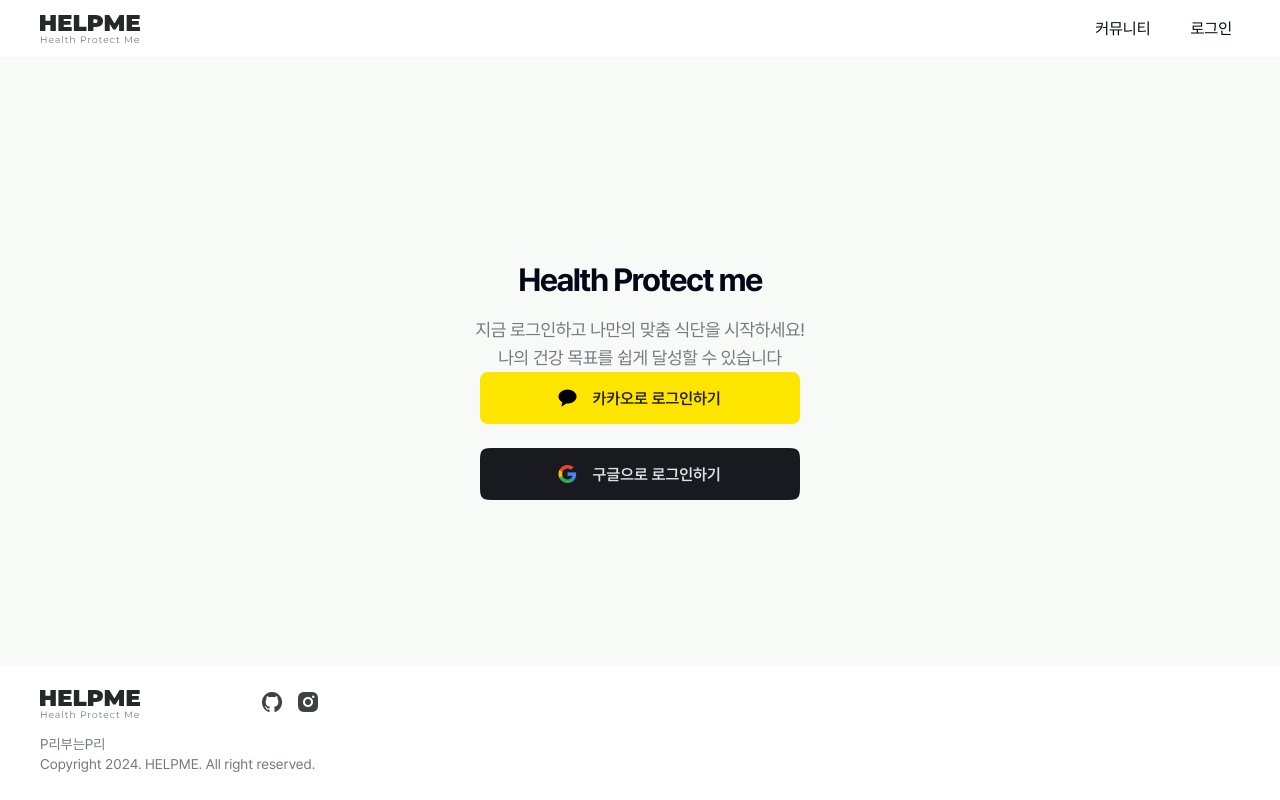
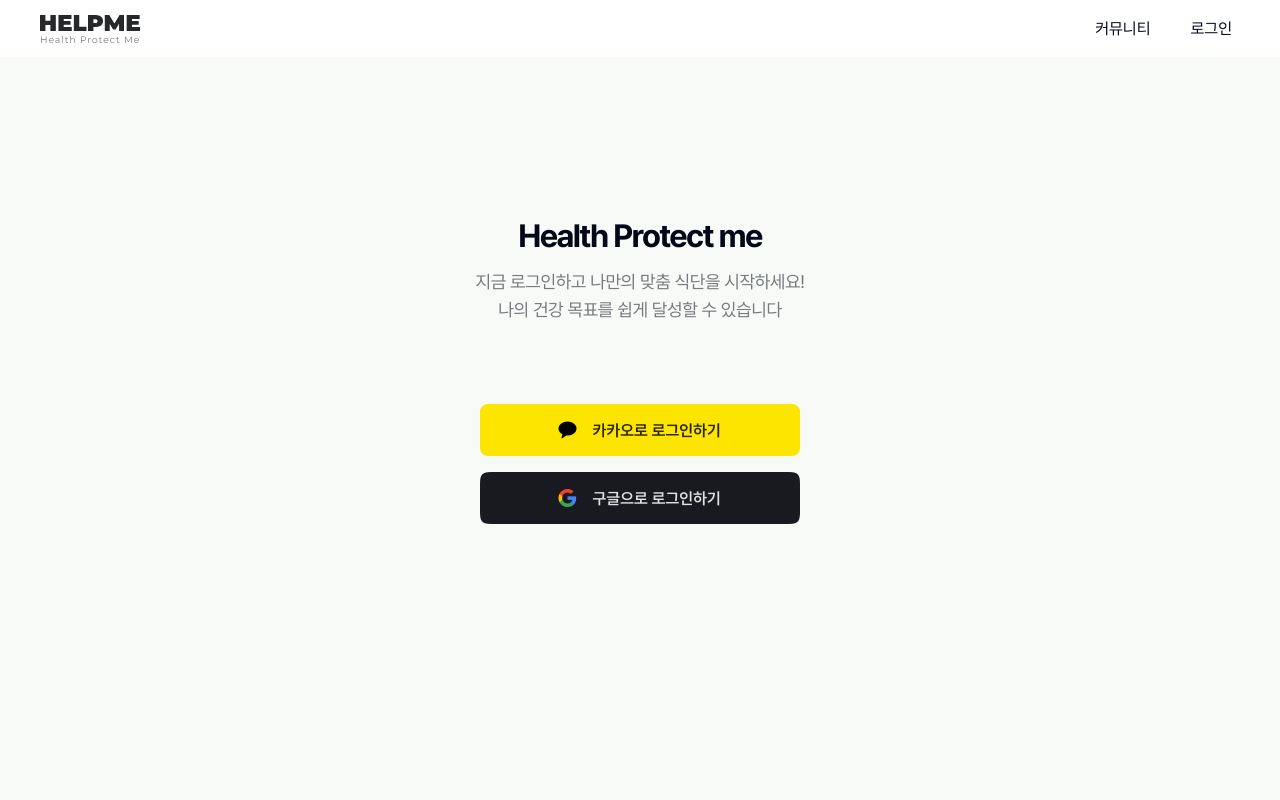
Before and after one commit to B-09-NBC-Final/Health-Protect-Me, a Next.js app: page /login in a window 1280 px wide. Shown: the top 800 px of the page. Built offline with nearby package versions, Linux system fonts and the light colour scheme; no server answers.

Commit message:
feat: 반응형 수정

```diff
--- a/src/app/(main)/login/page.tsx
+++ b/src/app/(main)/login/page.tsx
@@ -12,14 +12,14 @@ const LoginPage = () => {
   return (
     <div className="w-full flex flex-col justify-center ${montserrat.className}">
       <div className="flex flex-col">
-        <div className="flex flex-col items-center mb-20 pt-40 leading-8 s:pt-[144px] s:pb-[188px] ">
-          <h2 className="${montserrat.className} leading-10 text-[32px]  tracking-tighter font-bold mb-4 s:text-2xl s:tracking-tight">
+        <div className="flex flex-col items-center pt-[120px] s:pt:0 leading-8 s:pt-[144px] s:pb-[188px] ">
+          <h2 className="${montserrat.className} text-[32px] tracking-tighter font-bold mb-4 s:text-2xl s:tracking-tight">
             Health Protect me
           </h2>
-          <p className="login_subtitle s:text-base font-normal leading-6 tracking-tight">
+          <p className="login_subtitle s:text-base font-normal tracking-tight">
             지금 로그인하고 나만의 맞춤 식단을 시작하세요!
           </p>
-          <p className="login_subtitle s:text-base font-normal leading-6 tracking-tight s:pb-10">
+          <p className="login_subtitle pb-20 s:text-base font-normal tracking-tight s:pb-10">
             나의 건강 목표를 쉽게 달성할 수 있습니다
           </p>
           <LoginButton />
--- a/src/components/LoginPage/SocialLogin.tsx
+++ b/src/components/LoginPage/SocialLogin.tsx
@@ -31,7 +31,7 @@ const LoginButton = () => {
         alt="Kakao Login"
         width={320}
         height={52}
-        className="mb-4 cursor-pointer"
+        className="mb-2 cursor-pointer"
       />
       <Image
         onClick={handleGoogleLogin}
@@ -39,7 +39,7 @@ const LoginButton = () => {
         alt="Google Login"
         width={320}
         height={52}
-        className="cursor-pointer "
+        className="cursor-pointer pb-[380px] s:pb-0"
       />
     </div>
   );
```
